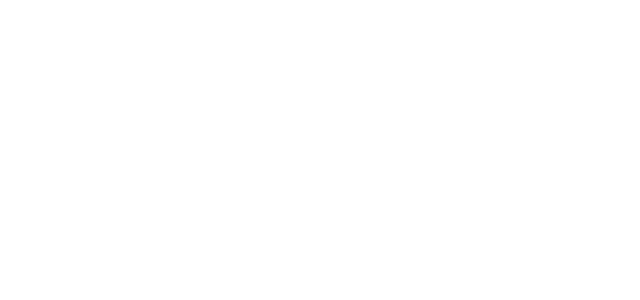
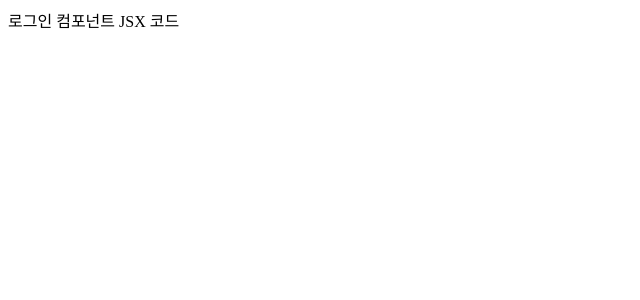
Before and after one commit to Munhak-Zip/Munhak.Zip_Front, a React (Create React App) app: page / in a window 1280 px wide. Shown: the top 300 px of the page, without its empty margins (0-640 px from the left). Built offline with nearby package versions, Linux system fonts and the light colour scheme.

Commit message:
[add] 초기 세팅

```diff
--- a/package.json
+++ b/package.json
@@ -12,6 +12,7 @@
     "@types/react-dom": "^18.2.22",
     "react": "^18.2.0",
     "react-dom": "^18.2.0",
+    "react-router-dom": "^6.22.3",
     "react-scripts": "5.0.1",
     "typescript": "^4.9.5",
     "web-vitals": "^2.1.4"
--- a/src/App.tsx
+++ b/src/App.tsx
@@ -1,10 +1,19 @@
 import React from 'react';
+import {BrowserRouter, Routes, Route} from "react-router-dom";
+import Login from './page/user/Login.js';
 
 function App() {
   return (
-    <div className="App">
-
-    </div>
+    <BrowserRouter>
+        <div className="App">
+            <Routes>
+                <Route
+                    path="/"
+                    element={<Login />}
+                />
+            </Routes>
+        </div>
+    </BrowserRouter>
   );
 }
 
--- /dev/null
+++ b/src/page/user/Login.js
@@ -0,0 +1,11 @@
+import React from 'react';
+
+const Login=() =>{
+    return (
+        <div>
+            로그인 컴포넌트 JSX 코드
+        </div>
+    );
+}
+
+export default Login;
```
Also changed, not shown: 1 other file (tests, documents, lock files or other folders).
